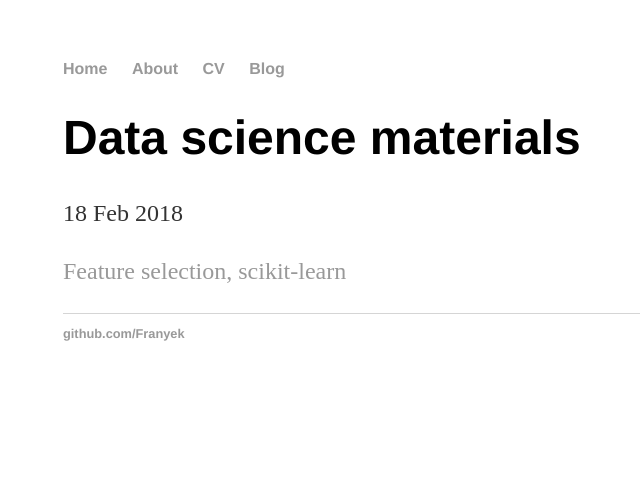
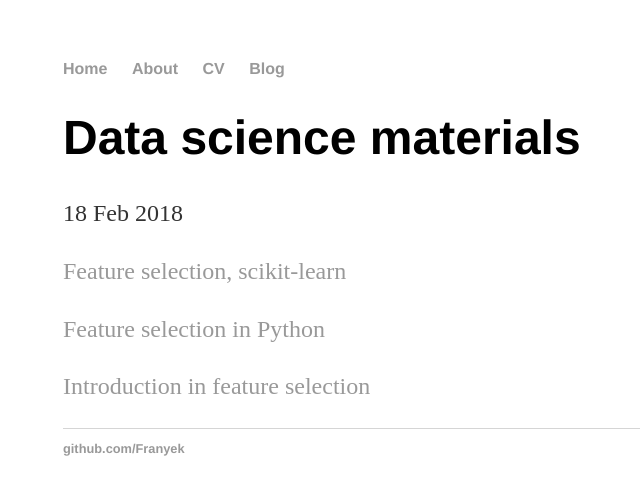
Before and after one commit to Franyek/franyek.github.io, a Jekyll site: the page built from _posts/2018-02-18-data-science-materials.md, in a window 1280 px wide. Shown: the top 495 px of the page, without its empty margins (129-769 px from the left). Built offline with Jekyll 4.4.1, drawn with Linux system fonts in a browser that asks for light colours.

Commit message:
feat(more material)

```diff
--- a/_posts/2018-02-18-data-science-materials.md
+++ b/_posts/2018-02-18-data-science-materials.md
@@ -5,3 +5,7 @@ date: 2018-02-18
 ---
 
 [Feature selection, scikit-learn](https://machinelearningmastery.com/feature-selection-in-python-with-scikit-learn/)
+
+[Feature selection in Python](https://machinelearningmastery.com/feature-selection-machine-learning-python/)
+
+[Introduction in feature selection](https://machinelearningmastery.com/an-introduction-to-feature-selection/)
```
